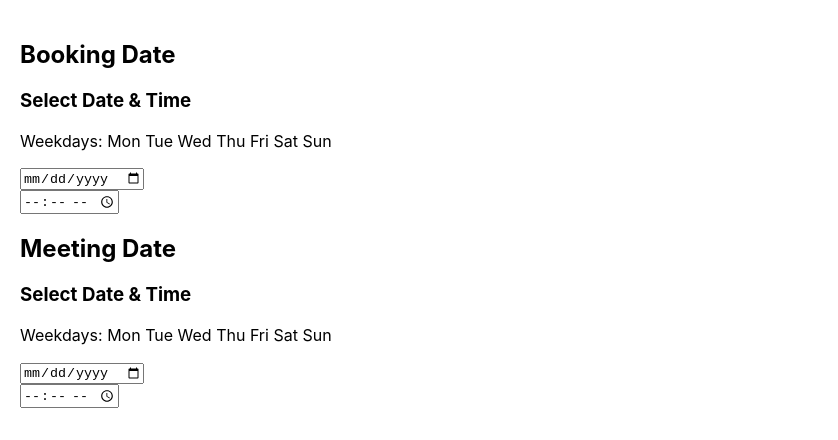
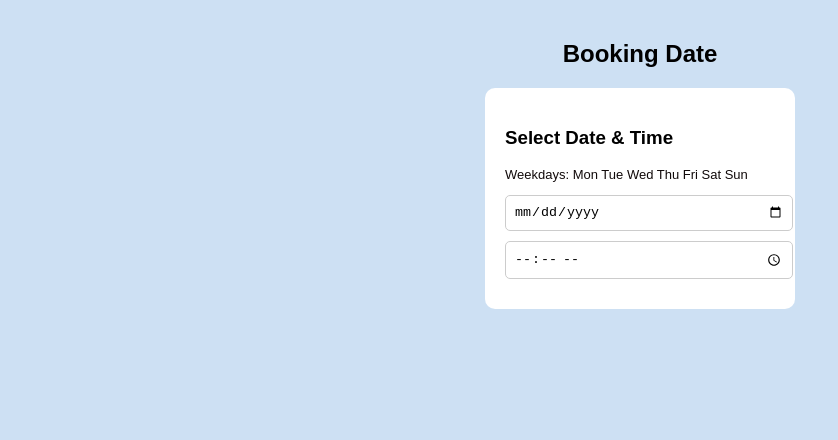
Before and after one commit to kaviyarasi-2325/Datepicker, a React (Create React App) app: page / in a window 1280 px wide. Shown: the top 440 px of the page, without its empty margins (0-838 px from the left). Built offline with nearby package versions, Linux system fonts and the light colour scheme.

Commit message:
UI improved

```diff
--- a/src/App.css
+++ b/src/App.css
@@ -1,38 +1,44 @@
-.App {
-  text-align: center;
+body {
+  font-family: Arial, sans-serif;
+  background: #cde0f3;
 }
 
-.App-logo {
-  height: 40vmin;
-  pointer-events: none;
-}
-
-@media (prefers-reduced-motion: no-preference) {
-  .App-logo {
-    animation: App-logo-spin infinite 20s linear;
-  }
-}
-
-.App-header {
-  background-color: #282c34;
-  min-height: 100vh;
+.app-container {
+  padding: 20px;
   display: flex;
   flex-direction: column;
   align-items: center;
-  justify-content: center;
-  font-size: calc(10px + 2vmin);
-  color: white;
 }
 
-.App-link {
-  color: #61dafb;
+.date-box {
+  border: none;
+  padding: 20px;
+  margin-bottom: 20px;
+  border-radius: 10px;
+  width: 270px;
+  background: white;
 }
 
-@keyframes App-logo-spin {
-  from {
-    transform: rotate(0deg);
-  }
-  to {
-    transform: rotate(360deg);
-  }
+.week-text {
+  font-size: 13px;
+  color: #080101f6;
 }
+
+.input-field {
+  width: 100%;
+  padding: 8px;
+  margin-bottom: 10px;
+  border-radius: 5px;
+  border: 1px solid #cccccc;
+}
+
+.input-field:focus {
+  border-color: #007bff;
+  outline: none;
+}
+
+.selected-text {
+  margin-top: 10px;
+  color: green;
+  font-weight: bold;
+}
--- a/src/App.js
+++ b/src/App.js
@@ -1,17 +1,16 @@
-import DatePicker from "./components/DatePicker";
-
+import DatePicker from  "./components/Datepicker"
+import "./App.css";
 function App() {
   const handleSelect = (date, time) => {
     console.log("Selected:", date, time);
   };
 
   return (
-    <div style={{ padding: "20px" }}>
+    <div className="app-container">
       <h2>Booking Date</h2>
       <DatePicker onSelect={handleSelect} />
 
-      <h2>Meeting Date</h2>
-      <DatePicker onSelect={handleSelect} />
+
     </div>
   );
 }
--- a/src/components/DatePicker.jsx
+++ b/src/components/DatePicker.jsx
@@ -1,6 +1,6 @@
 import React, { useState } from "react";
 
-function DatePicker({ onSelect }) {
+function Datepicker({ onSelect }) {
   const [date, setDate] = useState("");
   const [time, setTime] = useState("");
 
@@ -15,15 +15,20 @@ function DatePicker({ onSelect }) {
   };
 
   return (
-    <div>
+    <div className="date-box">
       <h3>Select Date & Time</h3>
-      <p>Weekdays: Mon Tue Wed Thu Fri Sat Sun</p>
+      <p className="week-text">Weekdays: Mon Tue Wed Thu Fri Sat Sun</p>
 
-      <input type="date" value={date} onChange={handleDate} />
+      <input type="date" value={date} onChange={handleDate} className="input-field"/>
       <br />
-      <input type="time" value={time} onChange={handleTime} />
+      <input type="time" value={time} onChange={handleTime} className="input-field" />
+      {date && time &&(
+        <p className="selected-text">
+          Selected: {date} {time}</p>
+      )}
     </div>
   );
 }
 
-export default DatePicker;
+
+export default Datepicker;
```
